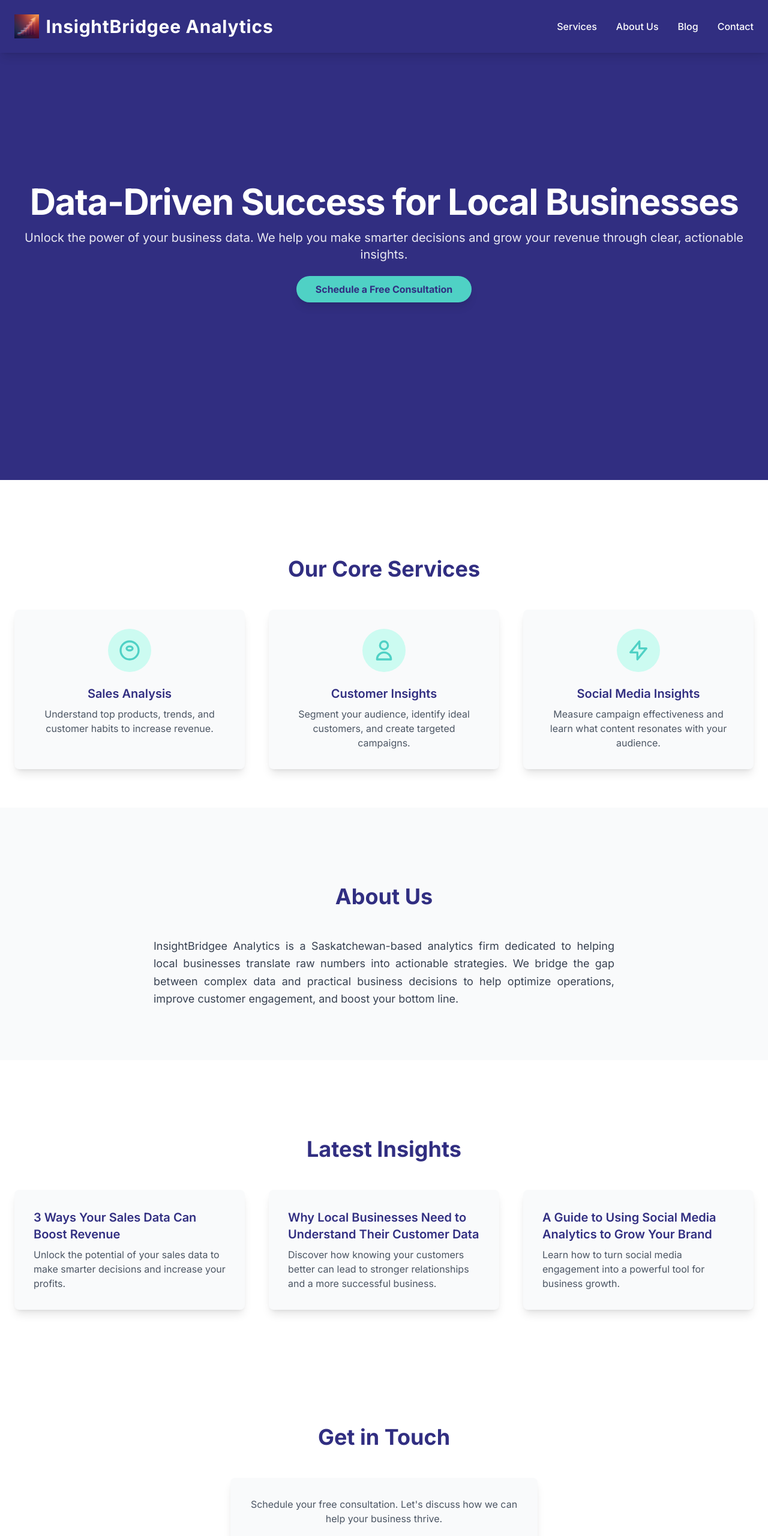
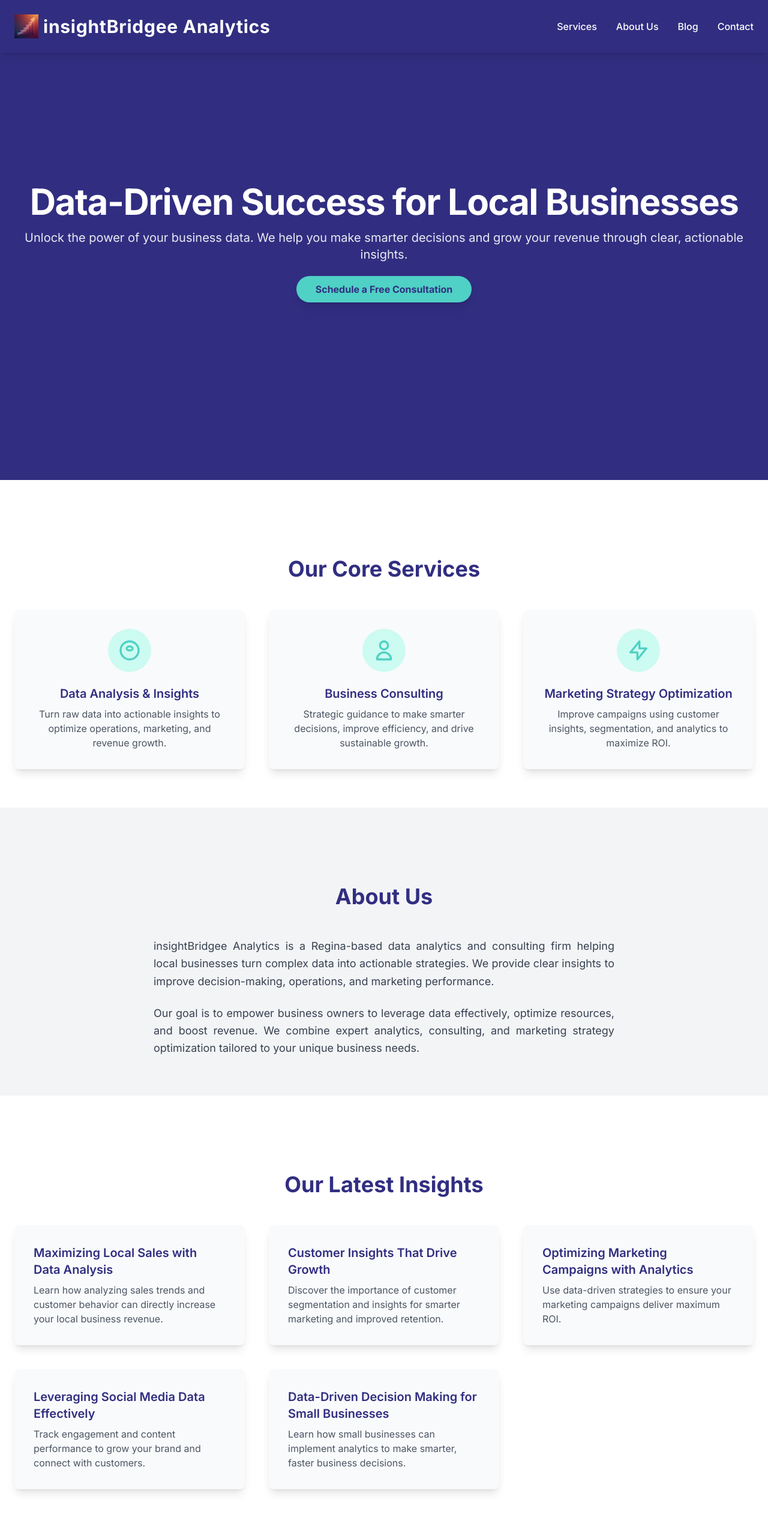
Before and after one commit to InsightBridgeeAnalytics/insightbridgeeanalytics.ca, a plain HTML site: page index.html in a window 1280 px wide. Shown: the top 2560 px of the page at 60% size. Drawn offline with nearby package versions, Linux system fonts and the light colour scheme.

Commit message:
Update index.html

```diff
--- a/index.html
+++ b/index.html
@@ -1,48 +1,44 @@
 <!DOCTYPE html>
 <html lang="en" class="scroll-smooth">
 <head>
-    <!-- Google tag (gtag.js) -->
-    <script async src="https://www.googletagmanager.com/gtag/js?id=G-2CV214X2RL"></script>
-    <script>
-  	window.dataLayer = window.dataLayer || [];
-  	function gtag(){dataLayer.push(arguments);}
-  	gtag('js', new Date());
-  	gtag('config', 'G-2CV214X2RL');
-    </script>
-
   <meta charset="UTF-8">
   <meta name="viewport" content="width=device-width, initial-scale=1.0">
-    <title>InsightBridgee Analytics</title>
+  <title>insightBridgee Analytics</title>
+  <meta name="description" content="insightBridgee Analytics helps Regina businesses grow with expert data analysis, business consulting, and marketing strategies. Transform your numbers into actionable insights to boost revenue and efficiency.">
+  <meta name="keywords" content="Regina business analytics, data analysis Regina, business consulting, marketing strategy, customer insights, sales analysis">
+
+  <!-- Open Graph / Social Sharing -->
+  <meta property="og:title" content="insightBridgee Analytics">
+  <meta property="og:description" content="Transform your business with expert analytics, consulting, and marketing strategies in Regina, Saskatchewan.">
+  <meta property="og:image" content="logo.png">
+  <meta property="og:url" content="https://www.insightbridgeeanalytics.ca">
+
+  <!-- Tailwind CSS -->
   <script src="https://cdn.tailwindcss.com"></script>
   <style>
     @import url('https://fonts.googleapis.com/css2?family=Inter:wght@400;500;600;700&display=swap');
     body {
       font-family: 'Inter', sans-serif;
       color: #1a202c;
-            background-color: #f9fafb;
+      background-color: #f7fafc;
     }
     .text-teal { color: #4fd1c5; }
     .bg-teal { background-color: #4fd1c5; }
-        .text-indigo-900 { color: #1e3a8a; }
-        .bg-indigo-900 { background-color: #1e3a8a; }
-        .shadow-custom {
-            box-shadow: 0 10px 15px -3px rgba(0,0,0,0.1), 0 4px 6px -2px rgba(0,0,0,0.05);
-        }
+    .text-indigo-900 { color: #312e81; }
+    .bg-indigo-900 { background-color: #312e81; }
+    .shadow-custom { box-shadow: 0 10px 15px -3px rgba(0, 0, 0, 0.1), 0 4px 6px -2 rgba(0, 0, 0, 0.05); }
+    * { caret-color: transparent; user-select: none; }
+    input, textarea { caret-color: #312e81; user-select: auto; }
   </style>
-    <!-- Open Graph Meta Tags -->
-    <meta property="og:title" content="InsightBridgee Analytics" />
-    <meta property="og:description" content="Unlock data-driven growth for your Regina business. Expert data analysis and business insights." />
-    <meta property="og:image" content="logo.png" />
-    <meta property="og:url" content="https://www.insightbridgeeanalytics.ca" />
 </head>
-<body class="bg-gray-50">
+<body class="bg-gray-100">
 
 <!-- Header -->
 <header class="fixed top-0 left-0 w-full z-50 bg-indigo-900 text-white shadow-lg">
   <div class="container mx-auto px-6 py-4 md:py-6 flex justify-between items-center">
-            <a href="#hero" class="flex items-center space-x-3">
-                <img src="logo.png" alt="InsightBridgee Analytics Logo" class="h-10 w-auto">
-                <span class="text-2xl md:text-3xl font-bold tracking-wide">InsightBridgee Analytics</span>
+    <a href="#hero" class="flex items-center space-x-2 text-2xl md:text-3xl font-bold tracking-wide rounded-lg">
+      <img src="logo.png" alt="insightBridgee Analytics Logo" class="h-10 w-10 object-contain">
+      <span>insightBridgee Analytics</span>
     </a>
     <nav class="hidden md:flex space-x-8">
       <a href="#services" class="hover:text-teal font-medium transition-colors duration-300">Services</a>
@@ -69,42 +65,46 @@
     <div class="grid md:grid-cols-3 gap-10">
       <div class="bg-gray-50 rounded-lg p-8 text-center shadow-lg transform transition-transform duration-300 hover:scale-105">
         <div class="bg-teal-100 text-teal p-4 rounded-full inline-block mb-4">
+          <!-- Icon -->
           <svg xmlns="http://www.w3.org/2000/svg" class="h-10 w-10" fill="none" viewBox="0 0 24 24" stroke="currentColor">
-                            <path stroke-linecap="round" stroke-linejoin="round" stroke-width="2" d="M12 8c1.657 0 3 .895 3 2s-1.343 2-3 2-3-.895-3-2 1.343-2 3-2zM21 12c0 4.97-4.03 9-9 9s-9-4.03-9-9 4.03-9 9-9 9 4.03 9 9z"/>
+            <path stroke-linecap="round" stroke-linejoin="round" stroke-width="2" d="M12 8c1.657 0 3 .895 3 2s-1.343 2-3 2-3-.895-3-2 1.343-2 3-2zM21 12c0 4.97-4.03 9-9 9s-9-4.03-9-9 4.03-9 9-9 9 4.03 9 9z" />
           </svg>
         </div>
-                    <h3 class="text-xl font-semibold mb-2 text-indigo-900">Sales Analysis</h3>
-                    <p class="text-gray-600">Understand top products, trends, and customer habits to increase revenue.</p>
+        <h3 class="text-xl font-semibold mb-2 text-indigo-900">Data Analysis & Insights</h3>
+        <p class="text-gray-600">Turn raw data into actionable insights to optimize operations, marketing, and revenue growth.</p>
       </div>
       <div class="bg-gray-50 rounded-lg p-8 text-center shadow-lg transform transition-transform duration-300 hover:scale-105">
         <div class="bg-teal-100 text-teal p-4 rounded-full inline-block mb-4">
           <svg xmlns="http://www.w3.org/2000/svg" class="h-10 w-10" fill="none" viewBox="0 0 24 24" stroke="currentColor">
-                            <path stroke-linecap="round" stroke-linejoin="round" stroke-width="2" d="M16 7a4 4 0 11-8 0 4 4 0 018 0zM12 14a7 7 0 00-7 7h14a7 7 0 00-7-7z"/>
+            <path stroke-linecap="round" stroke-linejoin="round" stroke-width="2" d="M16 7a4 4 0 11-8 0 4 4 0 018 0zM12 14a7 7 0 00-7 7h14a7 7 0 00-7-7z" />
           </svg>
         </div>
-                    <h3 class="text-xl font-semibold mb-2 text-indigo-900">Customer Insights</h3>
-                    <p class="text-gray-600">Segment your audience, identify ideal customers, and create targeted campaigns.</p>
+        <h3 class="text-xl font-semibold mb-2 text-indigo-900">Business Consulting</h3>
+        <p class="text-gray-600">Strategic guidance to make smarter decisions, improve efficiency, and drive sustainable growth.</p>
       </div>
       <div class="bg-gray-50 rounded-lg p-8 text-center shadow-lg transform transition-transform duration-300 hover:scale-105">
         <div class="bg-teal-100 text-teal p-4 rounded-full inline-block mb-4">
           <svg xmlns="http://www.w3.org/2000/svg" class="h-10 w-10" fill="none" viewBox="0 0 24 24" stroke="currentColor">
-                            <path stroke-linecap="round" stroke-linejoin="round" stroke-width="2" d="M13 10V3L4 14h7v7l9-11h-7z"/>
+            <path stroke-linecap="round" stroke-linejoin="round" stroke-width="2" d="M13 10V3L4 14h7v7l9-11h-7z" />
           </svg>
         </div>
-                    <h3 class="text-xl font-semibold mb-2 text-indigo-900">Social Media Insights</h3>
-                    <p class="text-gray-600">Measure campaign effectiveness and learn what content resonates with your audience.</p>
+        <h3 class="text-xl font-semibold mb-2 text-indigo-900">Marketing Strategy Optimization</h3>
+        <p class="text-gray-600">Improve campaigns using customer insights, segmentation, and analytics to maximize ROI.</p>
       </div>
     </div>
   </div>
 </section>
 
 <!-- About Section -->
-    <section id="about" class="bg-gray-50 py-20 pt-24 md:pt-32 pb-16">
+<section id="about" class="bg-gray-100 py-20 pt-24 md:pt-32 pb-16">
   <div class="container mx-auto px-6">
     <h2 class="text-3xl md:text-4xl font-bold text-center mb-12 text-indigo-900">About Us</h2>
     <div class="max-w-3xl mx-auto">
       <p class="text-lg text-gray-700 leading-relaxed mb-6 text-justify">
-                    InsightBridgee Analytics is a Saskatchewan-based analytics firm dedicated to helping local businesses translate raw numbers into actionable strategies. We bridge the gap between complex data and practical business decisions to help optimize operations, improve customer engagement, and boost your bottom line.
+        insightBridgee Analytics is a Regina-based data analytics and consulting firm helping local businesses turn complex data into actionable strategies. We provide clear insights to improve decision-making, operations, and marketing performance.
+      </p>
+      <p class="text-lg text-gray-700 leading-relaxed text-justify">
+        Our goal is to empower business owners to leverage data effectively, optimize resources, and boost revenue. We combine expert analytics, consulting, and marketing strategy optimization tailored to your unique business needs.
       </p>
     </div>
   </div>
@@ -113,19 +113,27 @@
 <!-- Blog Section -->
 <section id="blog" class="bg-white py-20 pt-24 md:pt-32 pb-16">
   <div class="container mx-auto px-6">
-            <h2 class="text-3xl md:text-4xl font-bold text-center mb-12 text-indigo-900">Latest Insights</h2>
+    <h2 class="text-3xl md:text-4xl font-bold text-center mb-12 text-indigo-900">Our Latest Insights</h2>
     <div class="grid md:grid-cols-3 gap-10">
-                <a href="blog-sales-data.html" class="block bg-gray-50 rounded-lg p-8 shadow-lg transform transition-transform duration-300 hover:scale-105">
-                    <h3 class="text-xl font-semibold mb-2 text-indigo-900">3 Ways Your Sales Data Can Boost Revenue</h3>
-                    <p class="text-gray-600">Unlock the potential of your sales data to make smarter decisions and increase your profits.</p>
+      <a href="blog1.html" class="block bg-gray-50 rounded-lg p-8 shadow-lg transform transition-transform duration-300 hover:scale-105">
+        <h3 class="text-xl font-semibold mb-2 text-indigo-900">Maximizing Local Sales with Data Analysis</h3>
+        <p class="text-gray-600">Learn how analyzing sales trends and customer behavior can directly increase your local business revenue.</p>
       </a>
-                <a href="blog-customer-data.html" class="block bg-gray-50 rounded-lg p-8 shadow-lg transform transition-transform duration-300 hover:scale-105">
-                    <h3 class="text-xl font-semibold mb-2 text-indigo-900">Why Local Businesses Need to Understand Their Customer Data</h3>
-                    <p class="text-gray-600">Discover how knowing your customers better can lead to stronger relationships and a more successful business.</p>
+      <a href="blog2.html" class="block bg-gray-50 rounded-lg p-8 shadow-lg transform transition-transform duration-300 hover:scale-105">
+        <h3 class="text-xl font-semibold mb-2 text-indigo-900">Customer Insights That Drive Growth</h3>
+        <p class="text-gray-600">Discover the importance of customer segmentation and insights for smarter marketing and improved retention.</p>
       </a>
-                <a href="blog-social-media.html" class="block bg-gray-50 rounded-lg p-8 shadow-lg transform transition-transform duration-300 hover:scale-105">
-                    <h3 class="text-xl font-semibold mb-2 text-indigo-900">A Guide to Using Social Media Analytics to Grow Your Brand</h3>
-                    <p class="text-gray-600">Learn how to turn social media engagement into a powerful tool for business growth.</p>
+      <a href="blog3.html" class="block bg-gray-50 rounded-lg p-8 shadow-lg transform transition-transform duration-300 hover:scale-105">
+        <h3 class="text-xl font-semibold mb-2 text-indigo-900">Optimizing Marketing Campaigns with Analytics</h3>
+        <p class="text-gray-600">Use data-driven strategies to ensure your marketing campaigns deliver maximum ROI.</p>
+      </a>
+      <a href="blog4.html" class="block bg-gray-50 rounded-lg p-8 shadow-lg transform transition-transform duration-300 hover:scale-105">
+        <h3 class="text-xl font-semibold mb-2 text-indigo-900">Leveraging Social Media Data Effectively</h3>
+        <p class="text-gray-600">Track engagement and content performance to grow your brand and connect with customers.</p>
+      </a>
+      <a href="blog5.html" class="block bg-gray-50 rounded-lg p-8 shadow-lg transform transition-transform duration-300 hover:scale-105">
+        <h3 class="text-xl font-semibold mb-2 text-indigo-900">Data-Driven Decision Making for Small Businesses</h3>
+        <p class="text-gray-600">Learn how small businesses can implement analytics to make smarter, faster business decisions.</p>
       </a>
     </div>
   </div>
@@ -136,7 +144,7 @@
   <div class="container mx-auto px-6">
     <h2 class="text-3xl md:text-4xl font-bold text-center mb-12 text-indigo-900">Get in Touch</h2>
     <div id="form-container" class="max-w-lg mx-auto bg-gray-50 p-8 rounded-lg shadow-lg">
-                <p class="text-center text-gray-600 mb-6">Schedule your free consultation. Let's discuss how we can help your business thrive.</p>
+      <p class="text-center text-gray-600 mb-6">Schedule your free 30-minute consultation. Let's discuss how we can help your business thrive.</p>
       <form id="contact-form" action="https://formspree.io/f/mldwzzeg" method="POST">
         <div class="mb-4">
           <label for="name" class="block text-gray-700 text-sm font-semibold mb-2">Name</label>
@@ -160,12 +168,9 @@
 <footer class="bg-indigo-900 text-white py-12">
   <div class="container mx-auto px-6 text-center">
     <div class="mb-4">
-                <a href="#hero" class="flex justify-center items-center space-x-3">
-                    <img src="logo.png" alt="InsightBridgee Analytics Logo" class="h-10 w-auto">
-                    <span class="text-2xl font-bold tracking-wide">InsightBridgee Analytics</span>
-                </a>
+      <a href="#hero" class="text-2xl font-bold tracking-wide rounded-lg">insightBridgee Analytics</a>
     </div>
-            <p class="text-gray-400">&copy; 2025 InsightBridgee Analytics. All Rights Reserved.</p>
+    <p class="text-gray-400">&copy; 2025 insightBridgee Analytics. All Rights Reserved.</p>
   </div>
 </footer>
 
@@ -175,8 +180,7 @@
   document.querySelectorAll('a[href^="#"]').forEach(link => {
     link.addEventListener('click', e => {
       e.preventDefault();
-                    const target = document.querySelector(link.getAttribute('href'));
-                    if(target) target.scrollIntoView({ behavior: 'smooth' });
+      document.querySelector(link.getAttribute('href')).scrollIntoView({ behavior: 'smooth' });
     });
   });
 
@@ -186,14 +190,17 @@
   form.addEventListener('submit', async e => {
     e.preventDefault();
     const formData = new FormData(form);
-                const res = await fetch(form.action, { method: 'POST', body: formData, headers:{ 'Accept':'application/json'}});
+    const res = await fetch(form.action, { method: 'POST', body: formData, headers: { 'Accept': 'application/json' }});
     if(res.ok){
-                    container.innerHTML = `<div class="text-center"><h3 class="text-2xl font-semibold text-indigo-900 mb-4">Thank You!</h3><p class="text-gray-700">Your message has been sent successfully.</p></div>`;
-                }else{
-                    container.innerHTML = `<div class="text-center"><h3 class="text-2xl font-semibold text-red-600 mb-4">Oops!</h3><p class="text-gray-700">There was an issue sending your message. Please try again later.</p></div>`;
+      form.style.display='none';
+      container.innerHTML = '<div class="text-center"><h3 class="text-2xl font-semibold text-indigo-900 mb-4">Thank You!</h3><p class="text-gray-700">Your message has been sent successfully. We will get back to you shortly.</p></div>';
+    } else {
+      form.style.display='none';
+      container.innerHTML = '<div class="text-center"><h3 class="text-2xl font-semibold text-red-600 mb-4">Oops!</h3><p class="text-gray-700">There was an issue sending your message. Please try again later.</p></div>';
     }
   });
 });
 </script>
+
 </body>
 </html>
```
Lines whose indentation alone changed are shown as unchanged.
